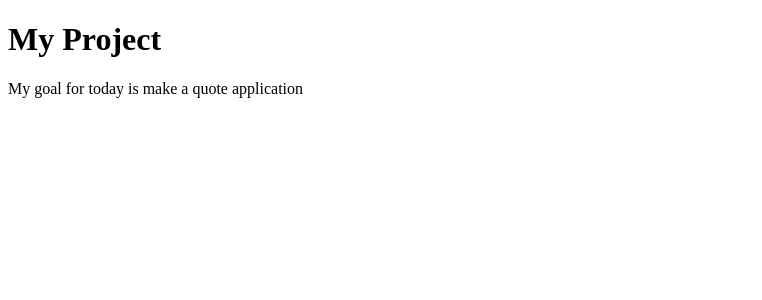
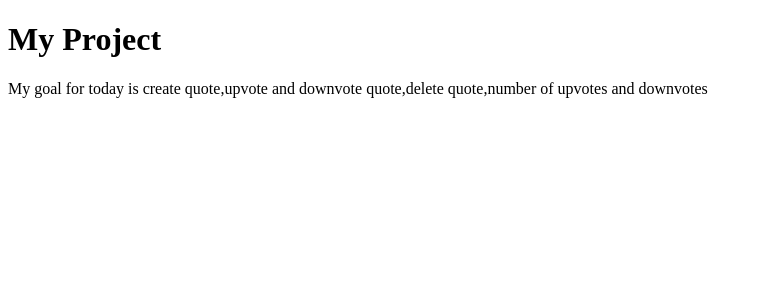
Before and after one commit to PhoebeNjeri/phoebequotes, an Angular app in the folder project/: page / in a window 1280 px wide. Shown: the top 300 px of the page, without its empty margins (0-762 px from the left). Built offline with nearby package versions, Linux system fonts and the light colour scheme.

Commit message:
content added to app.component.ts

```diff
--- a/project/src/app/app.component.ts
+++ b/project/src/app/app.component.ts
@@ -6,5 +6,10 @@ import { Component } from '@angular/core';
   styleUrls: ['./app.component.css']
 })
 export class AppComponent {
-project = 'make a quote application'
+project:string[];
+
+constructor(){
+  this.project = ['create quote', 'upvote and downvote quote', 'delete quote', 'number of upvotes and downvotes']
+
 }
+}
```
